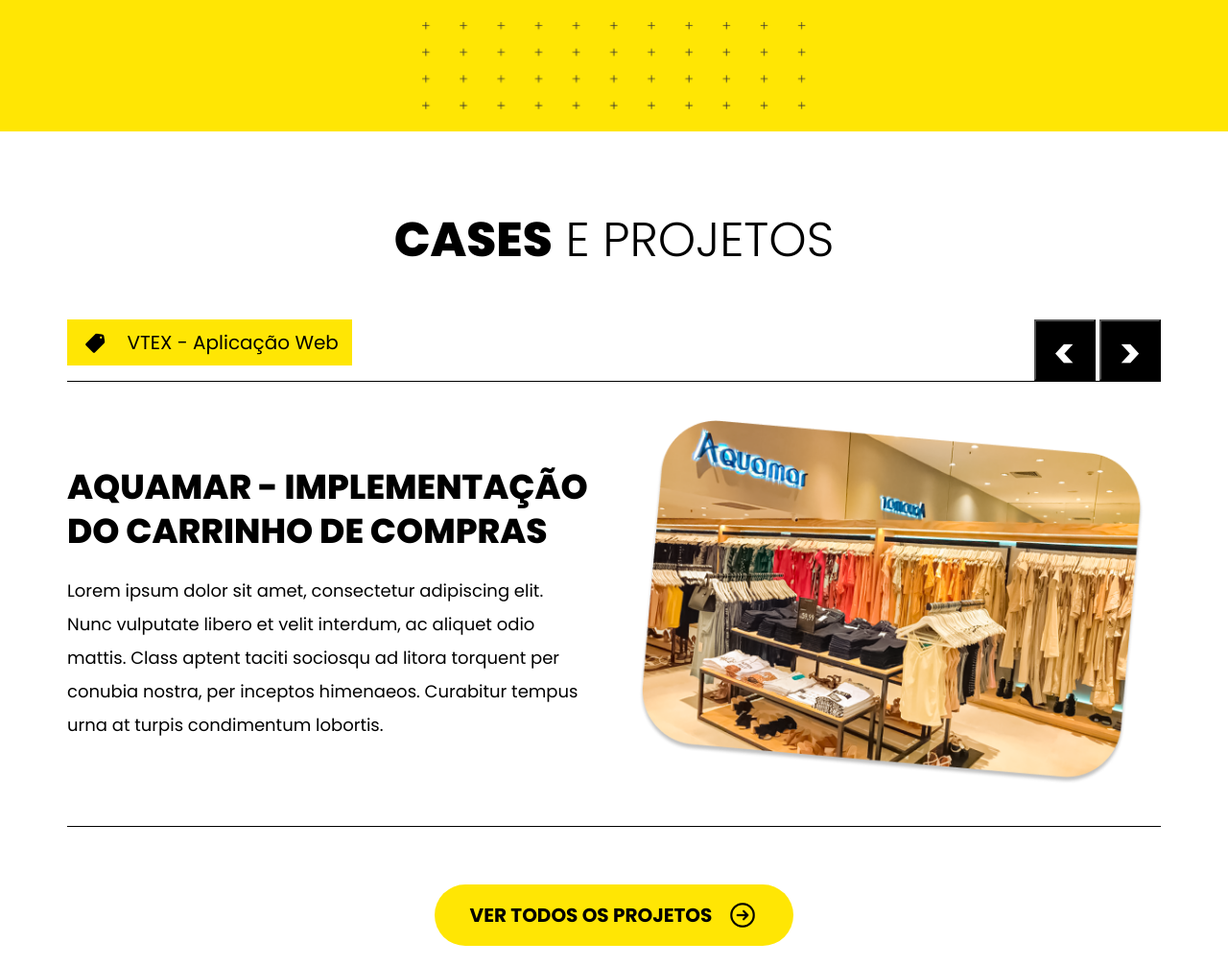
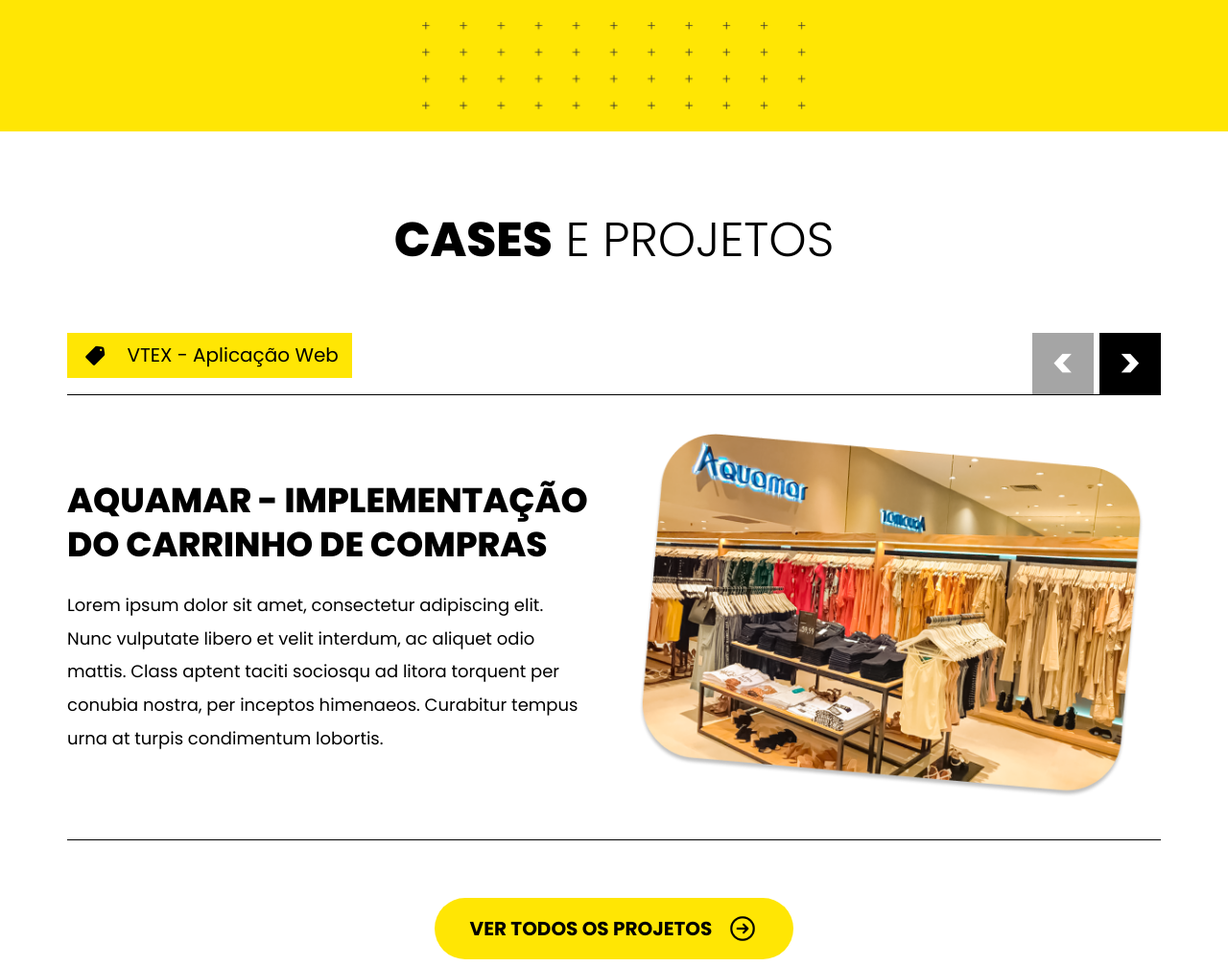
Before and after one commit to azevedodaniel/inovaki-new-page, a website built with webpack: page public/index.html in a window 1280 px wide. Shown: the part 3273-4280 px from the top of the page at 96% size. Built offline with nearby package versions, Linux system fonts and the light colour scheme.

Commit message:
site update

```diff
--- a/public/index.html
+++ b/public/index.html
@@ -6,11 +6,15 @@
   <meta name="viewport" content="width=device-width, initial-scale=1.0">
   <title>Inovaki</title>
 
-  <link rel="stylesheet" href="../src/css/style.css">
-
   <link rel="preconnect" href="https://fonts.googleapis.com">
   <link rel="preconnect" href="https://fonts.gstatic.com" crossorigin>
   <link href="https://fonts.googleapis.com/css2?family=Poppins:wght@100;200;300;400;500;600;700;800;900&display=swap" rel="stylesheet">
+
+  <!-- Link Swiper's CSS -->
+  <link rel="stylesheet" href="https://cdn.jsdelivr.net/npm/swiper/swiper-bundle.min.css"/>
+
+  <link rel="stylesheet" href="../src/css/style.css">
+
 </head>
 <body>
   <h1>inovaki</h1>
@@ -150,18 +154,8 @@
       <strong>CASES</strong> E PROJETOS
     </h1>
 
-    <div class="cases-aplication container">
-      <div class="cases-and-projects-button">
-        <img src="../src/assets/img/tag-window.png">
-        VTEX - Aplicação Web
-      </div>
-      <div>
-        <button><</button>
-        <button>></button>
-      </div>
-    </div>
-
     <div class="cases-content container">
+      <!--
       <div>
         <div class="cases-flex">
           <div class="cases-information">
@@ -178,13 +172,100 @@
           </div>
         </div>
       </div>
+    </div>
+      -->
+    <div class="swiper mySwiper cases-content container">
+      <div class="swiper-wrapper">
+        <div class="swiper-slide">
+          <div class="cases-and-projects-button">
+            <img src="../src/assets/img/tag-window.png">
+            VTEX - Aplicação Web
+          </div>
+          <div class="cases-flex">
+            <div class="cases-information">
+              <h2>
+                AQUAMAR - Implementação
+                do carrinho de compras
+              </h2>
+              <p>
+                Lorem ipsum dolor sit amet, consectetur adipiscing elit. Nunc vulputate libero et velit interdum, ac aliquet odio mattis. Class aptent taciti sociosqu ad litora torquent per conubia nostra, per inceptos himenaeos. Curabitur tempus urna at turpis condimentum lobortis.
+              </p>
+            </div>
+            <div class="cases-img">
+              <img src="../src/assets/img/image-2.png" alt="">
+            </div>
+          </div>
+        </div>
+        <div class="swiper-slide">
+          <div class="cases-and-projects-button">
+            <img src="../src/assets/img/tag-window.png">
+            VTEX - Aplicação Web
+          </div>
+          <div class="cases-flex">
+            <div class="cases-information">
+              <h2>
+                AQUAMAR - Implementação
+                do carrinho de compras
+              </h2>
+              <p>
+                Lorem ipsum dolor sit amet, consectetur adipiscing elit. Nunc vulputate libero et velit interdum, ac aliquet odio mattis. Class aptent taciti sociosqu ad litora torquent per conubia nostra, per inceptos himenaeos. Curabitur tempus urna at turpis condimentum lobortis.
+              </p>
+            </div>
+            <div class="cases-img">
+              <img src="../src/assets/img/image-2.png" alt="">
+            </div>
+          </div>
+        </div>
+        <div class="swiper-slide">
+          <div class="cases-and-projects-button">
+            <img src="../src/assets/img/tag-window.png">
+            VTEX - Aplicação Web
+          </div>
+          <div class="cases-flex">
+            <div class="cases-information">
+              <h2>
+                AQUAMAR - Implementação
+                do carrinho de compras
+              </h2>
+              <p>
+                Lorem ipsum dolor sit amet, consectetur adipiscing elit. Nunc vulputate libero et velit interdum, ac aliquet odio mattis. Class aptent taciti sociosqu ad litora torquent per conubia nostra, per inceptos himenaeos. Curabitur tempus urna at turpis condimentum lobortis.
+              </p>
+            </div>
+            <div class="cases-img">
+              <img src="../src/assets/img/image-2.png" alt="">
+            </div>
+          </div>
+        </div>
+        <div class="swiper-slide">
+          <div class="cases-and-projects-button">
+            <img src="../src/assets/img/tag-window.png">
+            VTEX - Aplicação Web
+          </div>
+          <div class="cases-flex">
+            <div class="cases-information">
+              <h2>
+                AQUAMAR - Implementação
+                do carrinho de compras
+              </h2>
+              <p>
+                Lorem ipsum dolor sit amet, consectetur adipiscing elit. Nunc vulputate libero et velit interdum, ac aliquet odio mattis. Class aptent taciti sociosqu ad litora torquent per conubia nostra, per inceptos himenaeos. Curabitur tempus urna at turpis condimentum lobortis.
+              </p>
+            </div>
+            <div class="cases-img">
+              <img src="../src/assets/img/image-2.png" alt="">
+            </div>
+          </div>
+        </div>
+      </div>
+      <div class="swiper-button-next">></div>
+      <div class="swiper-button-prev"><</div>
+    </div>
 
-      <div class="cases-button">
-        <button class="yellow-button">
-          <span>VER TODOS OS PROJETOS</span>
-          <img src="../src/assets/img/Back-Arrow.png">
-        </button>
-      </div>
+    <div class="cases-button">
+      <button class="yellow-button">
+        <span>VER TODOS OS PROJETOS</span>
+        <img src="../src/assets/img/Back-Arrow.png">
+      </button>
     </div>
   </section>
 
@@ -340,5 +421,18 @@
     </section>
   </footer>
 
+
+      <!-- Swiper JS -->
+      <script src="https://cdn.jsdelivr.net/npm/swiper/swiper-bundle.min.js"></script>
+
+      <!-- Initialize Swiper -->
+      <script>
+        var swiper = new Swiper(".mySwiper", {
+          navigation: {
+            nextEl: ".swiper-button-next",
+            prevEl: ".swiper-button-prev",
+          },
+        });
+      </script>
 </body>
 </html>
--- a/src/css/style.css
+++ b/src/css/style.css
@@ -114,7 +114,6 @@
   background-color: #FFE604;
   padding: 0 0.9rem;
   height: 3rem;
-  margin-bottom: 0.7rem;
 
   font-weight: 400;
   font-size: 1.25rem;
@@ -127,6 +126,9 @@
   gap: 1rem;
 
   cursor: pointer;
+
+  position: absolute;
+  top: -65px;
 }
 
 .cases-and-projects-button > img{
@@ -387,14 +389,10 @@
   font-weight: 300;
 
   padding-top: 5rem;
-  padding-bottom: 3.1rem;
 }
 
-.cases-content > div:first-child{
-  border-top: 1px solid #000;
-  border-bottom: 1px solid #000;
-
-  padding: 2.5rem 0;
+.cases-content{
+  padding-top: 64px;
 }
 
 .cases-flex{
@@ -403,6 +401,10 @@
   align-items: center;
 
   gap: 3.125rem;
+
+  border-top: 1px solid #000;
+  border-bottom: 1px solid #000;
+  padding: 2.5rem 0;
 }
 
 .cases-information,
@@ -434,6 +436,36 @@
   text-align: center;
 }
 
+.swiper-button-next,
+.swiper-button-prev{
+  top: 22px;
+  width: 4rem;
+  height: 4rem;
+
+  color: #fff;
+  font-weight: 700;
+  font-size: 2.75rem;
+  text-align: center;
+
+  background-color: #000;
+
+  content: ' ';
+}
+
+.swiper-button-next{
+  right: 0;
+  left: auto;
+}
+
+.swiper-button-prev{
+  right: 70px;
+  left: auto;
+}
+
+.swiper-button-next::after,
+.swiper-button-prev::after{
+  content: ' ';
+}
 .cards-grid{
   display: grid;
   grid-template-columns: repeat(4, 1fr);
```
